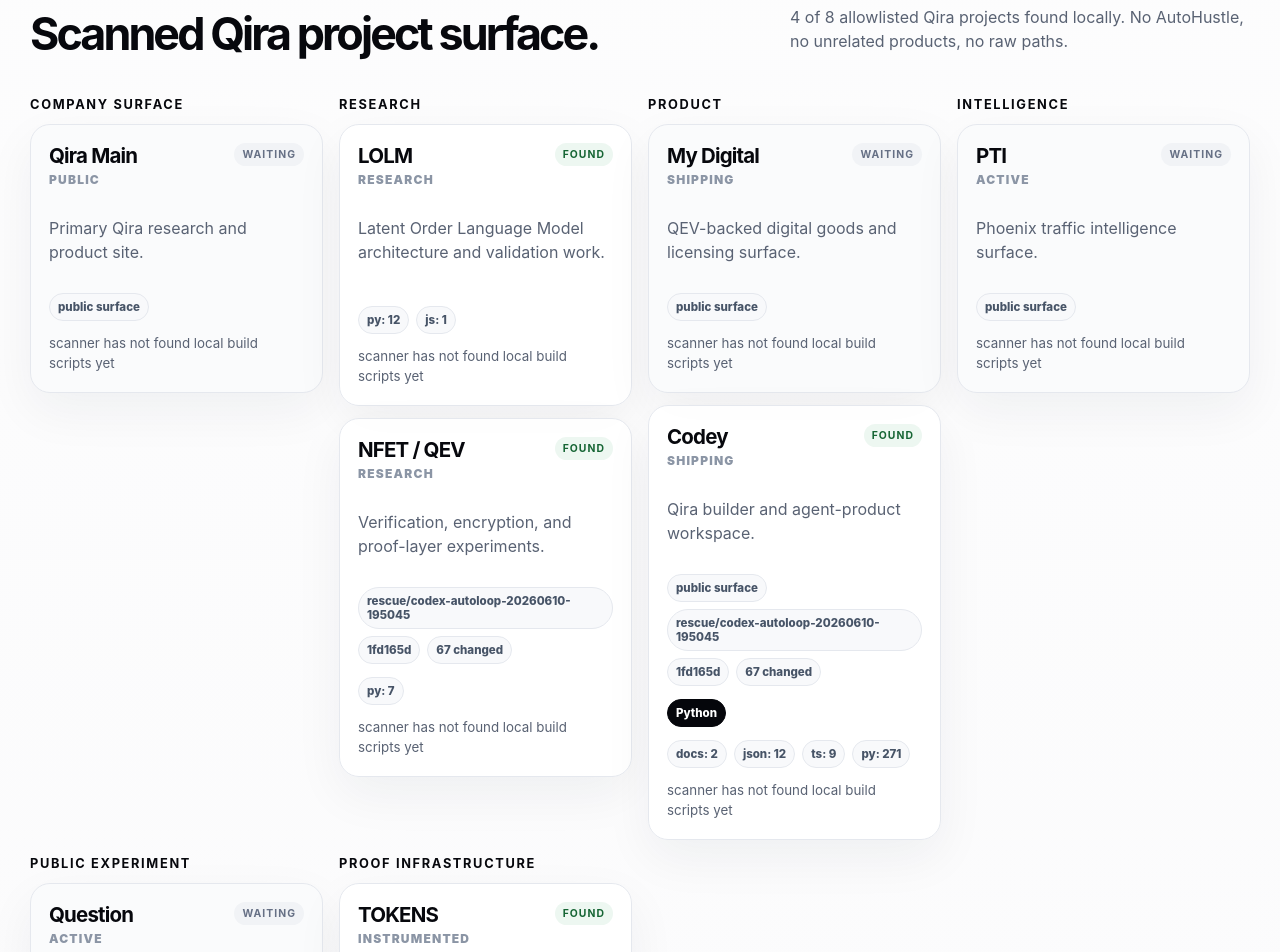
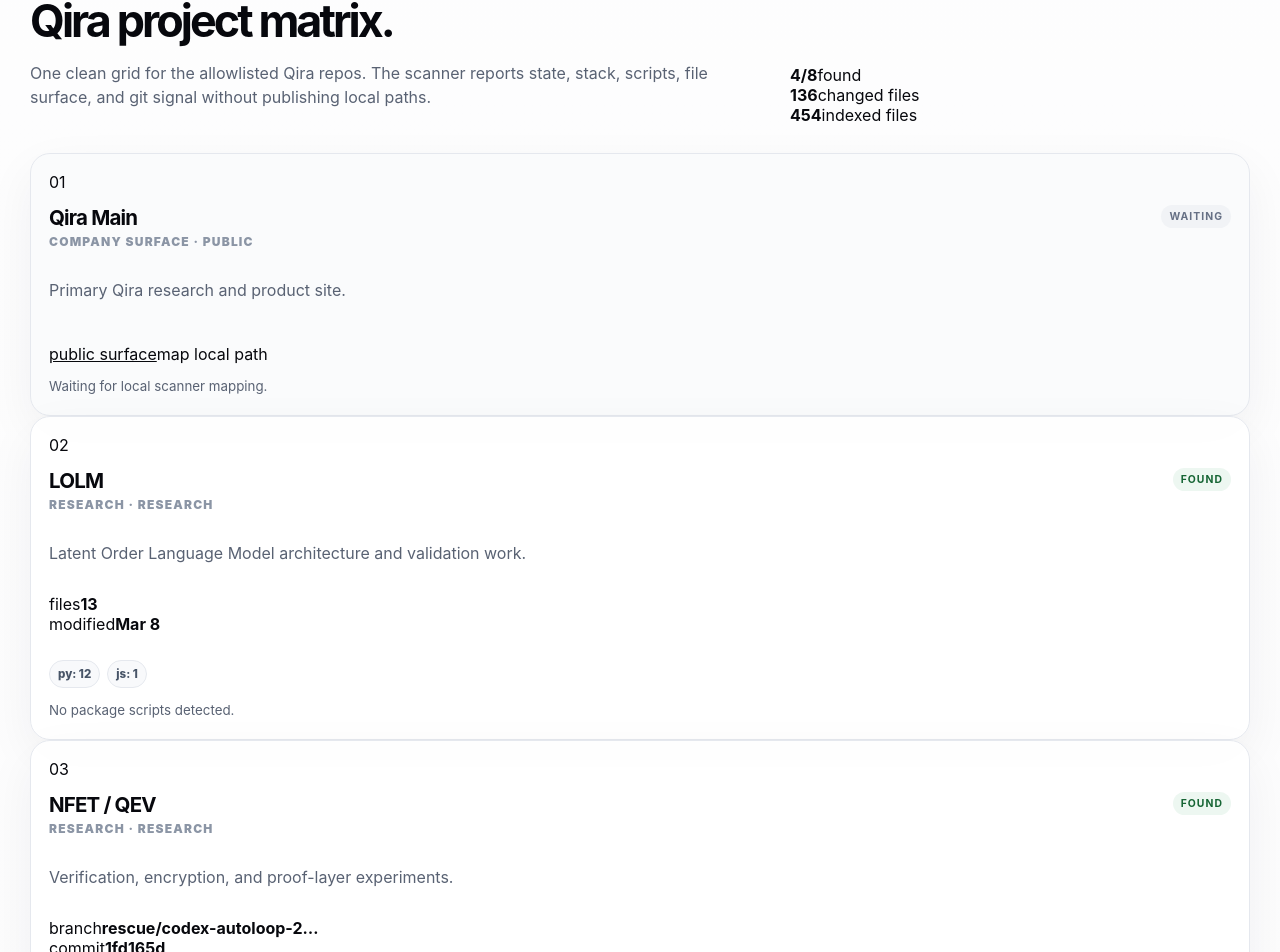
Before and after one commit to TheArtOfSound/TOKENS, a React (Vite) app: page / in a window 1280 px wide. Shown: the part 2697-3649 px from the top of the page. Built offline with nearby package versions, Linux system fonts and the light colour scheme.

Commit message:
Organize Qira project cards into a clean matrix

```diff
--- a/src/App.tsx
+++ b/src/App.tsx
@@ -97,47 +97,72 @@
 
 function ProjectScanner({ projects }: { projects: QiraProjectScan[] }) {
   const found = projects.filter((project) => project.found).length;
-  const categories = [...new Set(projects.map((project) => project.category))];
+  const changed = projects.reduce((sum, project) => sum + (project.git?.changedFiles ?? 0), 0);
+  const fileCount = projects.reduce((sum, project) => sum + Object.values(project.fileCounts ?? {}).reduce((a, b) => a + b, 0), 0);
 
   return (
     <section className="project-section" id="projects">
       <div className="tier-label"><span /> TIER 1 — QIRA SYSTEMS ONLY</div>
-      <div className="section-title-row">
-        <h2>Scanned Qira project surface.</h2>
-        <p>{found} of {projects.length} allowlisted Qira projects found locally. No AutoHustle, no unrelated products, no raw paths.</p>
+      <div className="section-title-row project-title-row">
+        <div>
+          <h2>Qira project matrix.</h2>
+          <p>One clean grid for the allowlisted Qira repos. The scanner reports state, stack, scripts, file surface, and git signal without publishing local paths.</p>
+        </div>
+        <div className="scanner-summary" aria-label="Qira scanner summary">
+          <div><strong>{found}/{projects.length}</strong><span>found</span></div>
+          <div><strong>{changed}</strong><span>changed files</span></div>
+          <div><strong>{fileCount}</strong><span>indexed files</span></div>
+        </div>
       </div>
-      <div className="project-groups">
-        {categories.map((category) => (
-          <div className="project-group" key={category}>
-            <h3>{category}</h3>
-            <div className="project-cards">
-              {projects.filter((project) => project.category === category).map((project) => <ProjectCard key={project.name} project={project} />)}
-            </div>
-          </div>
-        ))}
+      <div className="project-matrix">
+        {projects.map((project, index) => <ProjectCard key={project.name} project={project} index={index + 1} />)}
       </div>
     </section>
   );
 }
 
-function ProjectCard({ project }: { project: QiraProjectScan }) {
-  const counts = Object.entries(project.fileCounts ?? {}).filter(([, count]) => count > 0).slice(0, 4);
+function shortText(value: string | null | undefined, max = 22) {
+  if (!value) return null;
+  return value.length > max ? `${value.slice(0, max - 1)}…` : value;
+}
+
+function totalFiles(project: QiraProjectScan) {
+  return Object.values(project.fileCounts ?? {}).reduce((sum, count) => sum + count, 0);
+}
+
+function ProjectCard({ project, index }: { project: QiraProjectScan; index: number }) {
+  const counts = Object.entries(project.fileCounts ?? {}).filter(([, count]) => count > 0).sort((a, b) => b[1] - a[1]).slice(0, 5);
+  const branch = shortText(project.git?.branch, 24);
+  const commit = shortText(project.git?.commit, 12);
+  const changed = typeof project.git?.changedFiles === 'number' ? project.git.changedFiles : null;
+  const files = totalFiles(project);
+  const modified = project.lastModified ? new Date(project.lastModified).toLocaleDateString(undefined, { month: 'short', day: 'numeric' }) : null;
+
   return (
     <article className={`project-card ${project.found ? 'is-found' : 'is-missing'}`}>
+      <div className="project-index">{String(index).padStart(2, '0')}</div>
       <div className="project-head">
-        <div><strong>{project.name}</strong><span>{project.status}</span></div>
+        <div>
+          <strong>{project.name}</strong>
+          <span>{project.category} · {project.status}</span>
+        </div>
         <b>{project.found ? 'FOUND' : 'WAITING'}</b>
       </div>
       <p>{project.description}</p>
-      <div className="project-meta">
+      <div className="project-diagnostics">
+        {branch ? <div><span>branch</span><strong>{branch}</strong></div> : null}
+        {commit ? <div><span>commit</span><strong>{commit}</strong></div> : null}
+        {changed !== null ? <div><span>changes</span><strong>{changed}</strong></div> : null}
+        {files ? <div><span>files</span><strong>{files}</strong></div> : null}
+        {modified ? <div><span>modified</span><strong>{modified}</strong></div> : null}
+      </div>
+      <div className="project-links">
         {project.publicUrl ? <a href={project.publicUrl} target="_blank" rel="noreferrer">public surface</a> : null}
-        {project.git?.branch ? <span>{project.git.branch}</span> : null}
-        {project.git?.commit ? <span>{project.git.commit}</span> : null}
-        {typeof project.git?.changedFiles === 'number' ? <span>{project.git.changedFiles} changed</span> : null}
+        {!project.found ? <span>map local path</span> : null}
       </div>
       {project.stack.length ? <div className="tag-row">{project.stack.slice(0, 6).map((item) => <span key={item}>{item}</span>)}</div> : null}
       {counts.length ? <div className="count-row">{counts.map(([kind, count]) => <span key={kind}>{kind}: {count}</span>)}</div> : null}
-      {project.scripts.length ? <small>scripts: {project.scripts.slice(0, 8).join(' · ')}</small> : <small>scanner has not found local build scripts yet</small>}
+      {project.scripts.length ? <small>scripts: {project.scripts.slice(0, 8).join(' · ')}</small> : <small>{project.found ? 'No package scripts detected.' : 'Waiting for local scanner mapping.'}</small>}
     </article>
   );
 }
@@ -163,7 +188,7 @@
     <section className="panel">
       <div className="section-kicker"><span /> LOCAL SCANNER</div>
       <h2>More than token totals.</h2>
-      <p className="panel-copy">The collector now inspects an allowlist of Qira repositories for stack, scripts, git state, file counts, and modification signal while refusing to publish local paths.</p>
+      <p className="panel-copy">The collector inspects an allowlist of Qira repositories for stack, scripts, git state, file counts, and modification signal while refusing to publish local paths.</p>
       <div className="split-two compact">
         <div><span>Roots checked</span><strong>{snapshot.scanner?.rootsChecked ?? 0}</strong></div>
         <div><span>Projects found</span><strong>{snapshot.scanner?.foundProjects ?? 0}</strong></div>
```
